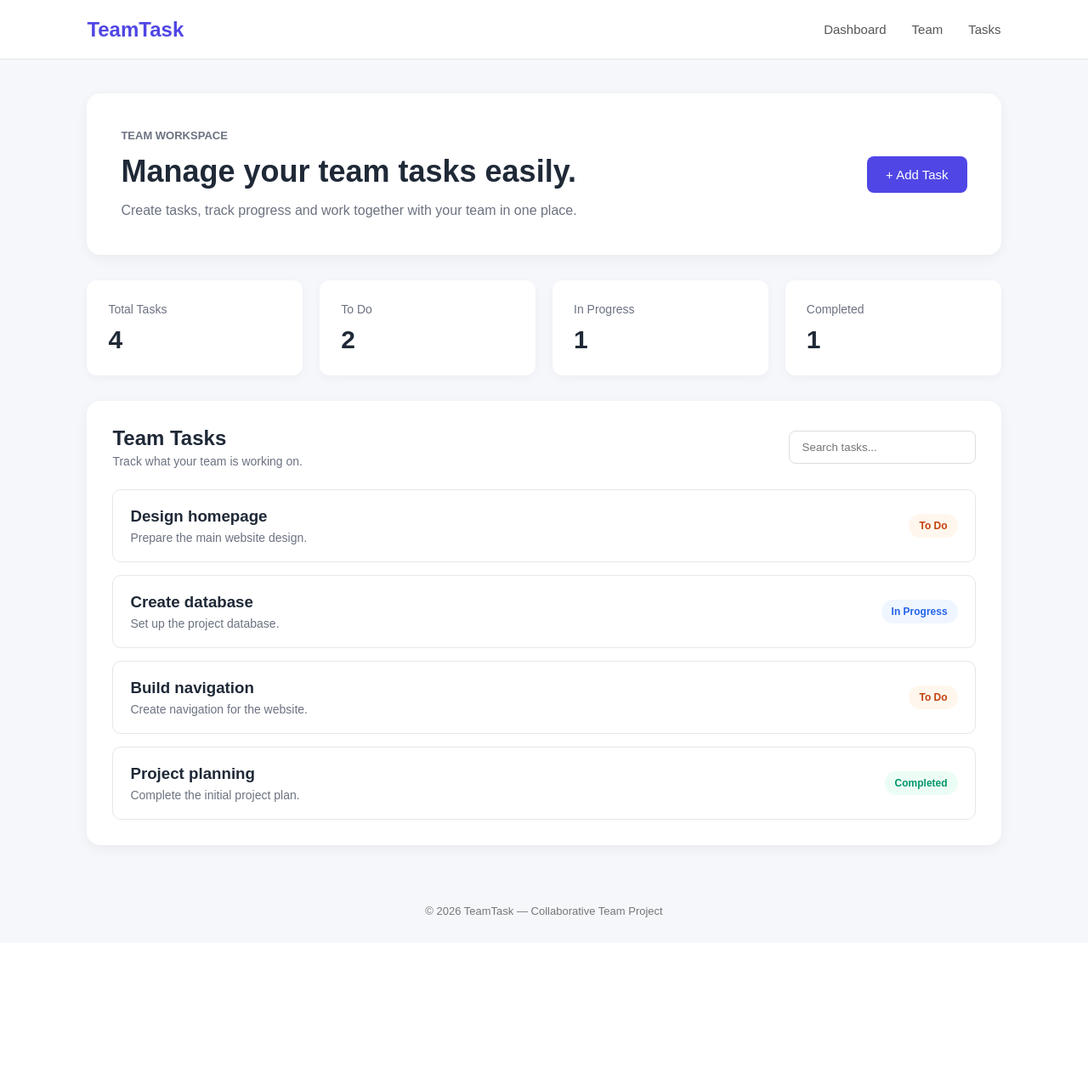
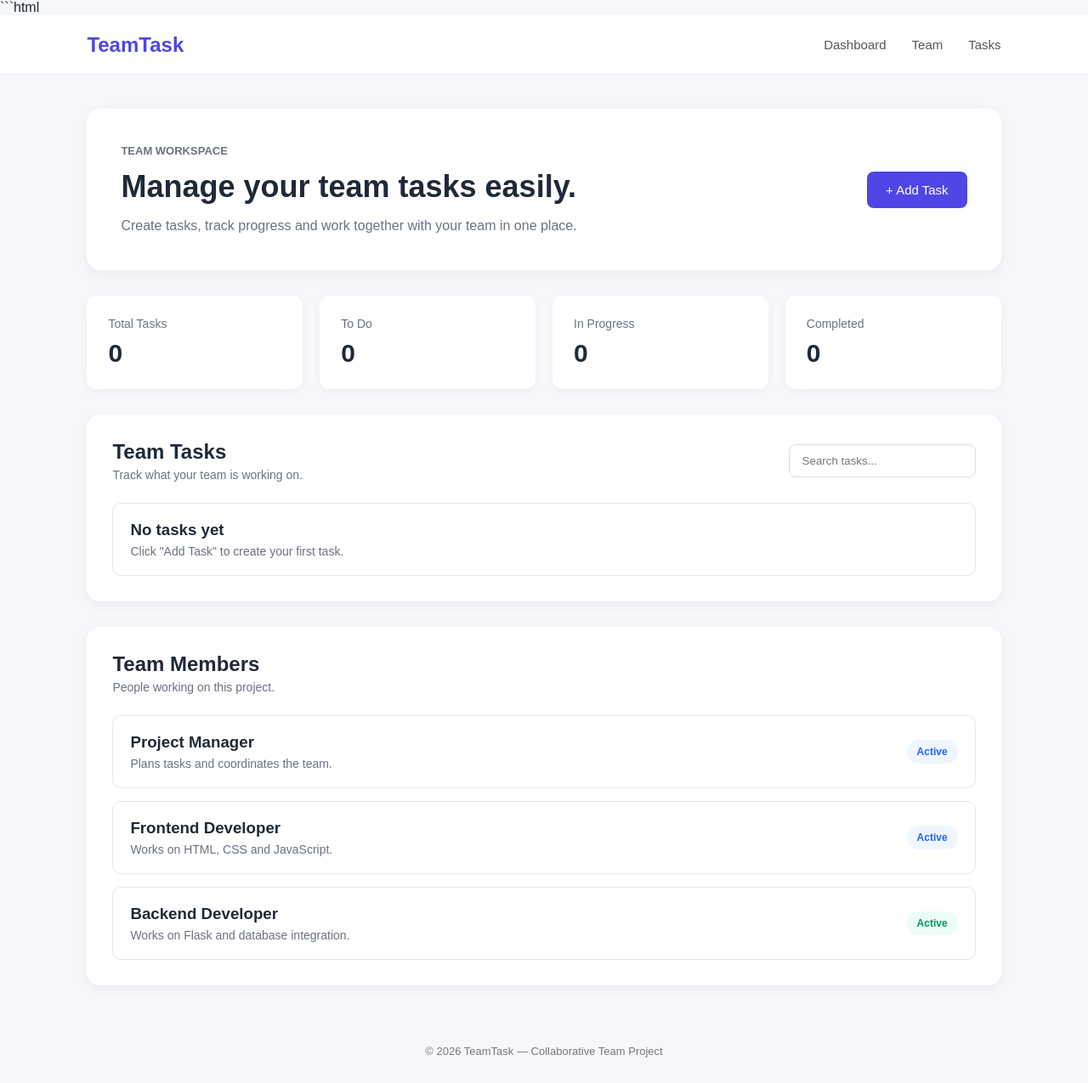
Before and after one commit to ShreyaShetty3707/team-task-manager, a Flask app: template templates/index.html in a window 1280 px wide. Shown: the whole page at 85% size. Before the commit the page ends 1080 px from the top, so only its background shows below. Run offline with Flask 3, Linux system fonts and the light colour scheme; the template is opened without the code that fills it, so the values that code supplies are empty.

Commit message:
Added Flask backend and SQLite task database

````diff
--- a/app.py
+++ b/app.py
@@ -1,12 +1,79 @@
-from flask import Flask, render_template
+from flask import Flask, render_template, request, jsonify
+import sqlite3
 
 app = Flask(__name__)
+
+DATABASE = "tasks.db"
+
+
+def get_db_connection():
+    connection = sqlite3.connect(DATABASE)
+    connection.row_factory = sqlite3.Row
+    return connection
+
+
+def create_database():
+    connection = get_db_connection()
+
+    connection.execute("""
+        CREATE TABLE IF NOT EXISTS tasks (
+            id INTEGER PRIMARY KEY AUTOINCREMENT,
+            name TEXT NOT NULL,
+            description TEXT,
+            status TEXT NOT NULL
+        )
+    """)
+
+    connection.commit()
+    connection.close()
 
 
 @app.route("/")
 def home():
-    return render_template("index.html")
+    connection = get_db_connection()
+    tasks = connection.execute(
+        "SELECT * FROM tasks ORDER BY id DESC"
+    ).fetchall()
+    connection.close()
+
+    return render_template("index.html", tasks=tasks)
+
+
+@app.route("/api/tasks", methods=["POST"])
+def add_task():
+    data = request.get_json()
+
+    name = data.get("name")
+    description = data.get("description", "")
+    status = data.get("status", "todo")
+
+    if not name:
+        return jsonify({"error": "Task name is required"}), 400
+
+    connection = get_db_connection()
+
+    cursor = connection.execute(
+        """
+        INSERT INTO tasks (name, description, status)
+        VALUES (?, ?, ?)
+        """,
+        (name, description, status)
+    )
+
+    connection.commit()
+
+    task_id = cursor.lastrowid
+
+    connection.close()
+
+    return jsonify({
+        "id": task_id,
+        "name": name,
+        "description": description,
+        "status": status
+    }), 201
 
 
 if __name__ == "__main__":
+    create_database()
     app.run(debug=True)
--- a/static/js/script.js
+++ b/static/js/script.js
@@ -6,7 +6,7 @@ function closeTaskForm() {
     document.getElementById("taskModal").style.display = "none";
 }
 
-function addTask() {
+async function addTask() {
     const name = document.getElementById("taskName").value.trim();
     const description = document.getElementById("taskDescription").value.trim();
     const status = document.getElementById("taskStatus").value;
@@ -16,28 +16,27 @@ function addTask() {
         return;
     }
 
-    let statusText = "To Do";
+    try {
+        const response = await fetch("/api/tasks", {
+            method: "POST",
+            headers: {
+                "Content-Type": "application/json"
+            },
+            body: JSON.stringify({
+                name: name,
+                description: description,
+                status: status
+            })
+        });
 
-    if (status === "progress") {
-        statusText = "In Progress";
-    } else if (status === "completed") {
-        statusText = "Completed";
+        const data = await response.json();
+
+        if (!response.ok) {
+            alert(data.error || "Unable to add task.");
+            return;
         }
 
-    const taskList = document.getElementById("taskList");
-
-    const task = document.createElement("div");
-    task.className = "task-card";
-
-    task.innerHTML = `
-        <div>
-            <h3>${name}</h3>
-            <p>${description || "No description provided."}</p>
-        </div>
-        <span class="status ${status}">${statusText}</span>
-    `;
-
-    taskList.appendChild(task);
+        alert("Task added successfully!");
 
         document.getElementById("taskName").value = "";
         document.getElementById("taskDescription").value = "";
@@ -45,7 +44,12 @@ function addTask() {
 
         closeTaskForm();
 
-    updateTaskCount();
+        window.location.reload();
+
+    } catch (error) {
+        console.error(error);
+        alert("Could not connect to the backend.");
+    }
 }
 
 function searchTasks() {
@@ -65,35 +69,6 @@ function searchTasks() {
     });
 }
 
-function updateTaskCount() {
-    const tasks = document.querySelectorAll(".task-card");
-
-    let todo = 0;
-    let progress = 0;
-    let completed = 0;
-
-    tasks.forEach(function(task) {
-        const status = task.querySelector(".status");
-
-        if (status.classList.contains("todo")) {
-            todo++;
-        }
-
-        if (status.classList.contains("progress")) {
-            progress++;
-        }
-
-        if (status.classList.contains("completed")) {
-            completed++;
-        }
-    });
-
-    document.getElementById("totalTasks").innerText = tasks.length;
-    document.getElementById("todoTasks").innerText = todo;
-    document.getElementById("progressTasks").innerText = progress;
-    document.getElementById("completedTasks").innerText = completed;
-}
-
 window.onclick = function(event) {
     const modal = document.getElementById("taskModal");
 
@@ -101,5 +76,3 @@ window.onclick = function(event) {
         closeTaskForm();
     }
 };
-
-updateTaskCount();
--- a/templates/index.html
+++ b/templates/index.html
@@ -1,69 +1,114 @@
+```html
 <!DOCTYPE html>
 <html lang="en">
+
 <head>
     <meta charset="UTF-8">
     <meta name="viewport" content="width=device-width, initial-scale=1.0">
-    <title>Team Task Manager</title>
-    <link rel="stylesheet" href="{{ url_for('static', filename='css/style.css') }}">
+
+    <title>TeamTask - Team Task Manager</title>
+
+    <link rel="stylesheet"
+          href="{{ url_for('static', filename='css/style.css') }}">
 </head>
 
 <body>
 
+    <!-- Header -->
     <header>
-        <div class="logo">TeamTask</div>
+
+        <div class="logo">
+            TeamTask
+        </div>
 
         <nav>
-            <a href="#">Dashboard</a>
-            <a href="#">Team</a>
-            <a href="#">Tasks</a>
+            <a href="/">Dashboard</a>
+            <a href="#team">Team</a>
+            <a href="#tasks">Tasks</a>
         </nav>
+
     </header>
 
+
+    <!-- Main Content -->
     <main>
 
+        <!-- Welcome Section -->
         <section class="welcome">
+
             <div>
-                <p class="small-title">TEAM WORKSPACE</p>
-                <h1>Manage your team tasks easily.</h1>
+
+                <p class="small-title">
+                    TEAM WORKSPACE
+                </p>
+
+                <h1>
+                    Manage your team tasks easily.
+                </h1>
+
                 <p>
                     Create tasks, track progress and work together
                     with your team in one place.
                 </p>
+
             </div>
 
-            <button onclick="openTaskForm()">+ Add Task</button>
+            <button onclick="openTaskForm()">
+                + Add Task
+            </button>
+
         </section>
 
+
+        <!-- Statistics -->
         <section class="stats">
 
             <div class="stat-card">
                 <span>Total Tasks</span>
-                <h2 id="totalTasks">4</h2>
+                <h2 id="totalTasks">
+                    {{ tasks|length }}
+                </h2>
             </div>
 
             <div class="stat-card">
                 <span>To Do</span>
-                <h2 id="todoTasks">2</h2>
+                <h2 id="todoTasks">
+                    {{ tasks|selectattr("status", "equalto", "todo")|list|length }}
+                </h2>
             </div>
 
             <div class="stat-card">
                 <span>In Progress</span>
-                <h2 id="progressTasks">1</h2>
+                <h2 id="progressTasks">
+                    {{ tasks|selectattr("status", "equalto", "progress")|list|length }}
+                </h2>
             </div>
 
             <div class="stat-card">
                 <span>Completed</span>
-                <h2 id="completedTasks">1</h2>
+                <h2 id="completedTasks">
+                    {{ tasks|selectattr("status", "equalto", "completed")|list|length }}
+                </h2>
             </div>
 
         </section>
 
-        <section class="tasks-section">
+
+        <!-- Tasks Section -->
+        <section class="tasks-section" id="tasks">
 
             <div class="section-heading">
+
                 <div>
-                    <h2>Team Tasks</h2>
-                    <p>Track what your team is working on.</p>
+
+                    <h2>
+                        Team Tasks
+                    </h2>
+
+                    <p>
+                        Track what your team is working on.
+                    </p>
+
                 </div>
 
                 <input
@@ -72,44 +117,140 @@
                     placeholder="Search tasks..."
                     onkeyup="searchTasks()"
                 >
+
             </div>
 
+
+            <!-- Task List -->
             <div class="task-list" id="taskList">
 
-                <div class="task-card">
-                    <div>
-                        <h3>Design homepage</h3>
-                        <p>Prepare the main website design.</p>
+                {% if tasks %}
+
+                    {% for task in tasks %}
+
+                    <div class="task-card">
+
+                        <div>
+
+                            <h3>
+                                {{ task["name"] }}
+                            </h3>
+
+                            <p>
+                                {{ task["description"] or "No description provided." }}
+                            </p>
+
+                        </div>
+
+
+                        <span class="status {{ task['status'] }}">
+
+                            {% if task["status"] == "todo" %}
+
+                                To Do
+
+                            {% elif task["status"] == "progress" %}
+
+                                In Progress
+
+                            {% elif task["status"] == "completed" %}
+
+                                Completed
+
+                            {% endif %}
+
+                        </span>
+
                     </div>
 
-                    <span class="status todo">To Do</span>
+                    {% endfor %}
+
+                {% else %}
+
+                    <div class="task-card">
+
+                        <div>
+
+                            <h3>
+                                No tasks yet
+                            </h3>
+
+                            <p>
+                                Click "Add Task" to create your first task.
+                            </p>
+
+                        </div>
+
+                    </div>
+
+                {% endif %}
+
+            </div>
+
+        </section>
+
+
+        <!-- Team Section -->
+        <section class="tasks-section" id="team" style="margin-top: 30px;">
+
+            <div class="section-heading">
+
+                <div>
+
+                    <h2>
+                        Team Members
+                    </h2>
+
+                    <p>
+                        People working on this project.
+                    </p>
+
                 </div>
 
+            </div>
+
+
+            <div class="task-list">
+
                 <div class="task-card">
+
                     <div>
-                        <h3>Create database</h3>
-                        <p>Set up the project database.</p>
+                        <h3>Project Manager</h3>
+                        <p>Plans tasks and coordinates the team.</p>
                     </div>
 
-                    <span class="status progress">In Progress</span>
+                    <span class="status progress">
+                        Active
+                    </span>
+
                 </div>
 
+
                 <div class="task-card">
+
                     <div>
-                        <h3>Build navigation</h3>
-                        <p>Create navigation for the website.</p>
+                        <h3>Frontend Developer</h3>
+                        <p>Works on HTML, CSS and JavaScript.</p>
                     </div>
 
-                    <span class="status todo">To Do</span>
+                    <span class="status progress">
+                        Active
+                    </span>
+
                 </div>
 
+
                 <div class="task-card">
+
                     <div>
-                        <h3>Project planning</h3>
-                        <p>Complete the initial project plan.</p>
+                        <h3>Backend Developer</h3>
+                        <p>Works on Flask and database integration.</p>
                     </div>
 
-                    <span class="status completed">Completed</span>
+                    <span class="status completed">
+                        Active
+                    </span>
+
                 </div>
 
             </div>
@@ -118,13 +259,23 @@
 
     </main>
 
+
+    <!-- Add Task Modal -->
     <div class="modal" id="taskModal">
 
         <div class="modal-box">
 
-            <span class="close" onclick="closeTaskForm()">&times;</span>
+            <span
+                class="close"
+                onclick="closeTaskForm()">
+                &times;
+            </span>
 
-            <h2>Add New Task</h2>
+
+            <h2>
+                Add New Task
+            </h2>
+
 
             <input
                 type="text"
@@ -132,29 +283,53 @@
                 placeholder="Task name"
             >
 
+
             <input
                 type="text"
                 id="taskDescription"
                 placeholder="Task description"
             >
 
+
             <select id="taskStatus">
-                <option value="todo">To Do</option>
-                <option value="progress">In Progress</option>
-                <option value="completed">Completed</option>
+
+                <option value="todo">
+                    To Do
+                </option>
+
+                <option value="progress">
+                    In Progress
+                </option>
+
+                <option value="completed">
+                    Completed
+                </option>
+
             </select>
 
-            <button onclick="addTask()">Add Task</button>
+
+            <button onclick="addTask()">
+                Add Task
+            </button>
 
         </div>
 
     </div>
 
+
+    <!-- Footer -->
     <footer>
-        <p>© 2026 TeamTask — Collaborative Team Project</p>
+
+        <p>
+            © 2026 TeamTask — Collaborative Team Project
+        </p>
+
     </footer>
 
+
+    <!-- JavaScript -->
     <script src="{{ url_for('static', filename='js/script.js') }}"></script>
 
 </body>
+
 </html>
````
Also changed, not shown: tasks.db (added). Lines whose indentation alone changed are shown as unchanged.
